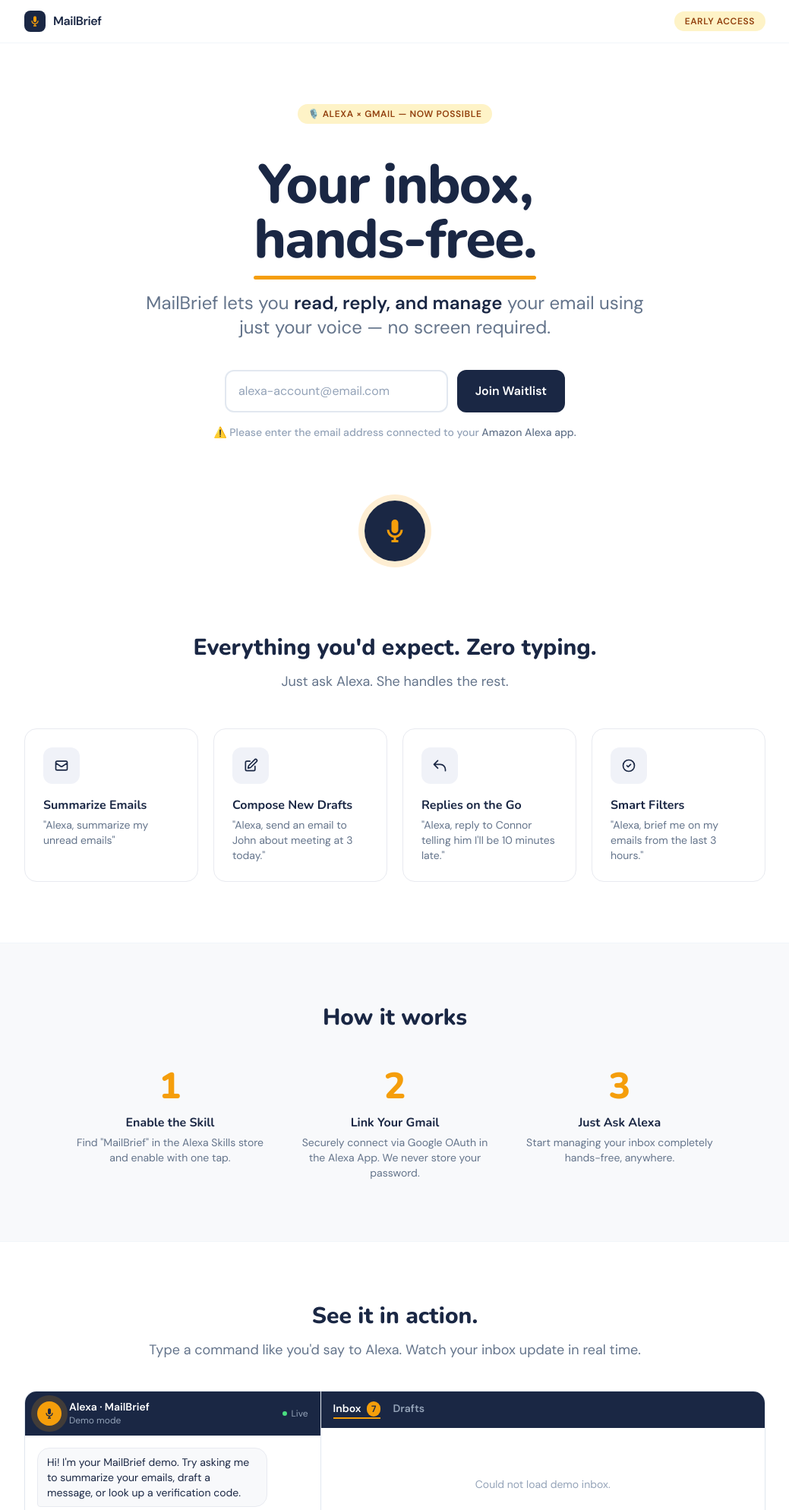
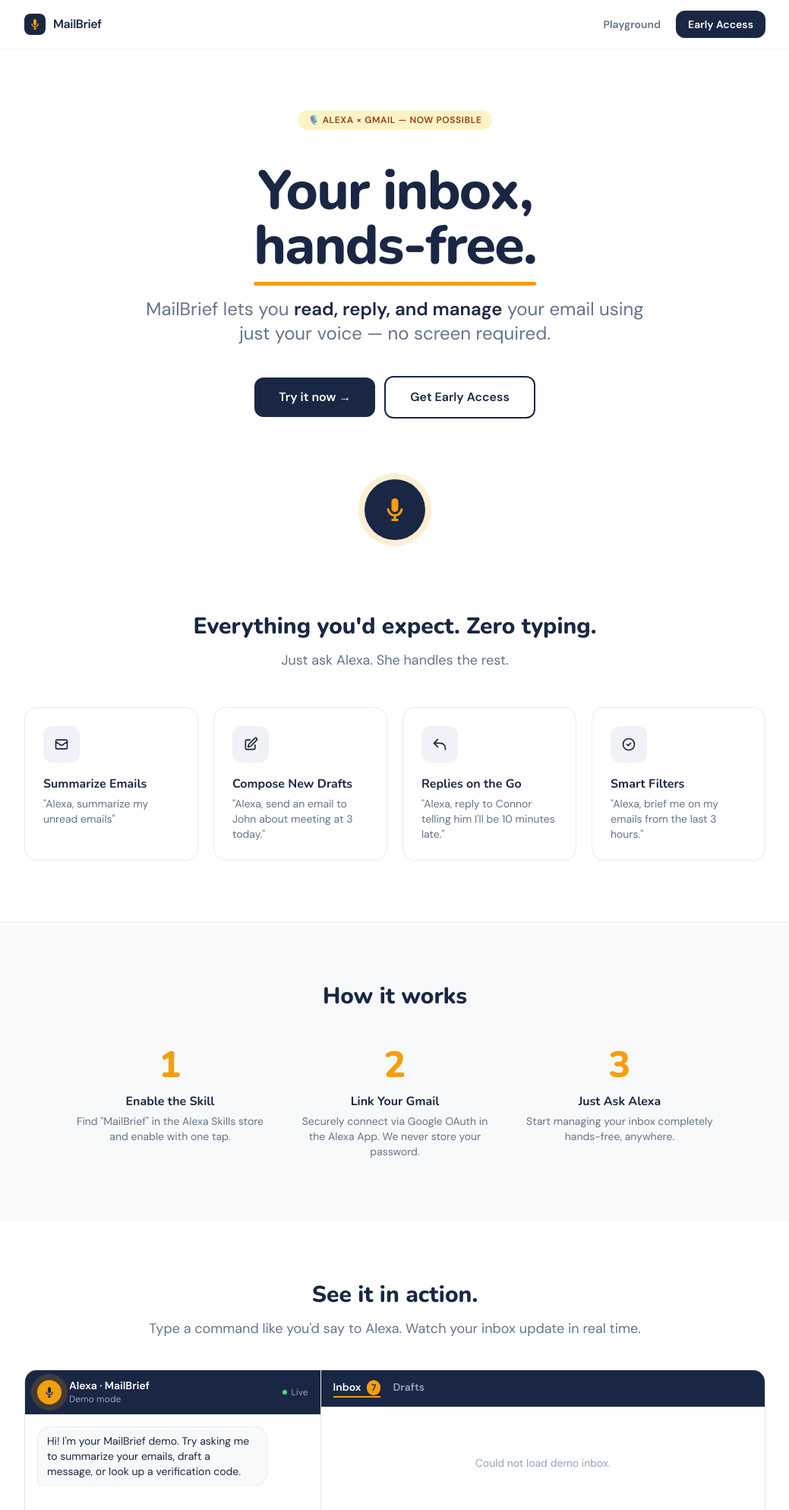
Before and after one commit to IsaaMaster/StudentOS-HomePage, a FastAPI app: page / in a window 1280 px wide. Shown: the top 1988 px of the page at 76% size, without its empty margins (120-1159 px from the left). Run offline with FastAPI, Linux system fonts and the light colour scheme; some libraries are stand-ins or nearby versions.

Commit message:
UI page redesign - easier access to demo mode

```diff
--- a/templates/index.html
+++ b/templates/index.html
@@ -161,7 +161,10 @@
         </div>
         <span class="font-bold text-[#1a2744] text-base tracking-tight">MailBrief</span>
       </div>
-      <span class="pill">Early Access</span>
+      <div class="flex items-center gap-5">
+        <a href="#playground" class="text-sm font-semibold text-slate-500 hover:text-[#1a2744] transition-colors hidden sm:block">Playground</a>
+        <button id="nav-early-access-btn" class="cta-btn text-sm font-semibold px-4 py-2 rounded-xl">Early Access</button>
+      </div>
     </div>
   </nav>
 
@@ -181,29 +184,14 @@
       using just your voice — no screen required.
     </p>
 
-    <div class="fade-in delay-3 max-w-md mx-auto">
-      <form id="signup-form" class="flex flex-col sm:flex-row gap-3 items-stretch" novalidate>
-        <input
-          id="email-input"
-          type="email"
-          name="email"
-          placeholder="alexa-account@email.com"
-          required
-          class="email-input flex-1 border-2 border-slate-200 rounded-xl px-4 py-3.5 text-base text-slate-800 placeholder-slate-400 transition"
-        />
-        <button type="submit" class="cta-btn font-semibold text-base px-6 py-3.5 rounded-xl whitespace-nowrap">
-          Join Waitlist
-        </button>
-      </form>
-      <p id="error-msg" class="text-red-500 text-sm mt-3 hidden">Please enter a valid email address.</p>
-      <div id="success-msg" class="mt-4 bg-amber-50 text-amber-800 font-semibold rounded-xl px-5 py-3 border border-amber-200" style="display:none">
-        ✓ You're on the list! We'll be in touch soon.
-      </div>
+    <div class="fade-in delay-3 flex flex-col sm:flex-row gap-3 justify-center items-center">
+      <a href="#playground" class="cta-btn font-semibold text-base px-8 py-3.5 rounded-xl inline-block">
+        Try it now →
+      </a>
+      <button id="hero-early-access-btn" class="font-semibold text-base px-8 py-3.5 rounded-xl border-2 border-[#1a2744] text-[#1a2744] hover:bg-[#f0f2f8] transition-colors bg-white">
+        Get Early Access
+      </button>
     </div>
-
-    <p class="fade-in delay-3 text-sm text-slate-500 mt-4 font-medium">
-      ⚠️ <span class="text-slate-400">Please enter the email address connected to your</span> Amazon Alexa app.
-    </p>
   </section>
 
   <!-- ─── MIC VISUAL ────────────────────────────────────── -->
@@ -290,7 +278,7 @@
   </section>
 
   <!-- ─── DEMO ────────────────────────────────────────── -->
-  <section id="demo-section" class="max-w-5xl mx-auto px-6 py-20">
+  <section id="playground" class="max-w-5xl mx-auto px-6 py-20">
     <h2 class="text-3xl font-extrabold text-center mb-3 text-[#1a2744]">See it in action.</h2>
     <p class="text-center text-slate-500 mb-10 text-lg">Type a command like you'd say to Alexa. Watch your inbox update in real time.</p>
 
@@ -409,6 +397,36 @@
     </div>
   </section>
 
+  <!-- ─── EARLY ACCESS MODAL ─────────────────────────── -->
+  <div id="early-access-modal" class="fixed inset-0 z-50 items-center justify-center hidden">
+    <div id="modal-backdrop" class="absolute inset-0 bg-[#1a2744]/60 backdrop-blur-sm"></div>
+    <div class="relative bg-white rounded-2xl shadow-2xl p-8 max-w-md w-full mx-6 animate-[fadeIn_.2s_ease_both]">
+      <button id="modal-close-btn" class="absolute top-4 right-4 w-8 h-8 flex items-center justify-center rounded-full text-slate-400 hover:text-[#1a2744] hover:bg-slate-100 transition text-xl leading-none">&times;</button>
+      <div class="flex items-center gap-2 mb-5">
+        <div class="w-8 h-8 rounded-lg bg-[#1a2744] flex items-center justify-center flex-shrink-0">
+          <svg class="w-4 h-4 text-[#f59e0b]" fill="currentColor" viewBox="0 0 24 24">
+            <path d="M12 14a3 3 0 0 0 3-3V5a3 3 0 0 0-6 0v6a3 3 0 0 0 3 3zm5-3a5 5 0 0 1-10 0H5a7 7 0 0 0 6 6.93V20H9v2h6v-2h-2v-2.07A7 7 0 0 0 19 11h-2z"/>
+          </svg>
+        </div>
+        <span class="font-bold text-[#1a2744] text-base tracking-tight">MailBrief</span>
+      </div>
+      <h2 class="text-2xl font-extrabold text-[#1a2744] mb-2">Get Early Access</h2>
+      <p class="text-slate-500 mb-6 text-sm leading-relaxed">We're opening access in waves. Join the waitlist and be first in line when we launch.</p>
+      <form id="modal-signup-form" class="flex flex-col gap-3" novalidate>
+        <input id="modal-email-input" type="email" name="email" placeholder="alexa-account@email.com" required
+          class="email-input border-2 border-slate-200 rounded-xl px-4 py-3.5 text-base text-slate-800 placeholder-slate-400 transition" />
+        <p id="modal-error-msg" class="text-red-500 text-sm hidden">Please enter a valid email address.</p>
+        <button type="submit" class="cta-btn font-semibold text-base px-6 py-3.5 rounded-xl">
+          Join Waitlist
+        </button>
+      </form>
+      <div id="modal-success-msg" class="mt-4 bg-amber-50 text-amber-800 font-semibold rounded-xl px-5 py-3 border border-amber-200 hidden">
+        ✓ You're on the list! We'll be in touch soon.
+      </div>
+      <p class="text-xs text-slate-400 mt-4">⚠️ Enter the email address connected to your Amazon Alexa app.</p>
+    </div>
+  </div>
+
   <!-- ─── FOOTER ───────────────────────────────────────── -->
   <footer class="border-t border-slate-100 py-8 text-center text-sm text-slate-400">
     <div class="flex justify-center gap-6 mb-4 font-medium">
@@ -451,8 +469,46 @@
       });
     }
 
-    handleForm("signup-form",   "email-input",   "success-msg",   "error-msg");
     handleForm("signup-form-2", "email-input-2", "success-msg-2", null);
+
+    // ── Early Access Modal ────────────────────────────────────────────────────
+    const modal       = document.getElementById('early-access-modal');
+    const modalForm   = document.getElementById('modal-signup-form');
+    const modalInput  = document.getElementById('modal-email-input');
+    const modalError  = document.getElementById('modal-error-msg');
+    const modalSuccess = document.getElementById('modal-success-msg');
+
+    function openModal() {
+      modal.classList.remove('hidden');
+      modal.classList.add('flex');
+      document.body.style.overflow = 'hidden';
+      setTimeout(() => modalInput.focus(), 50);
+    }
+    function closeModal() {
+      modal.classList.add('hidden');
+      modal.classList.remove('flex');
+      document.body.style.overflow = '';
+    }
+
+    document.getElementById('nav-early-access-btn').addEventListener('click', openModal);
+    document.getElementById('hero-early-access-btn').addEventListener('click', openModal);
+    document.getElementById('modal-close-btn').addEventListener('click', closeModal);
+    document.getElementById('modal-backdrop').addEventListener('click', closeModal);
+    document.addEventListener('keydown', e => { if (e.key === 'Escape') closeModal(); });
+
+    modalForm.addEventListener('submit', async (e) => {
+      e.preventDefault();
+      modalError.classList.add('hidden');
+      if (!modalInput.value || !modalInput.validity.valid) {
+        modalError.classList.remove('hidden');
+        return;
+      }
+      const btn = modalForm.querySelector('button[type=submit]');
+      btn.disabled = true;
+      btn.textContent = 'Joining…';
+      await submitEmail(modalInput.value, 'modal-success-msg');
+      modalForm.style.display = 'none';
+    });
 
     // ── Demo widget ───────────────────────────────────────────────────────────
     (function () {
@@ -480,7 +536,7 @@
         }
       }
 
-      const demoSection = document.getElementById('demo-section');
+      const demoSection = document.getElementById('playground');
       if ('IntersectionObserver' in window) {
         new IntersectionObserver((entries, obs) => {
           if (entries[0].isIntersecting) { loadSeed(); obs.disconnect(); }
```
